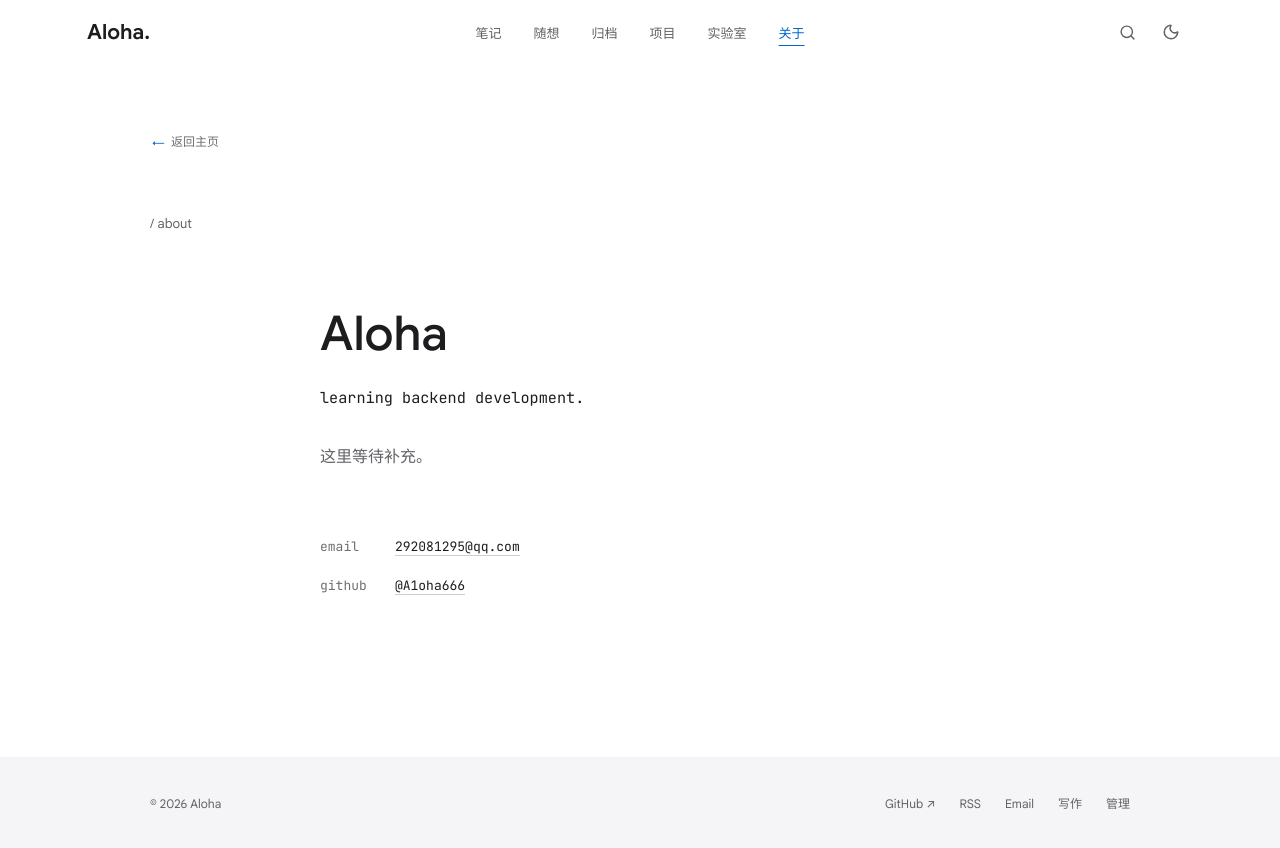
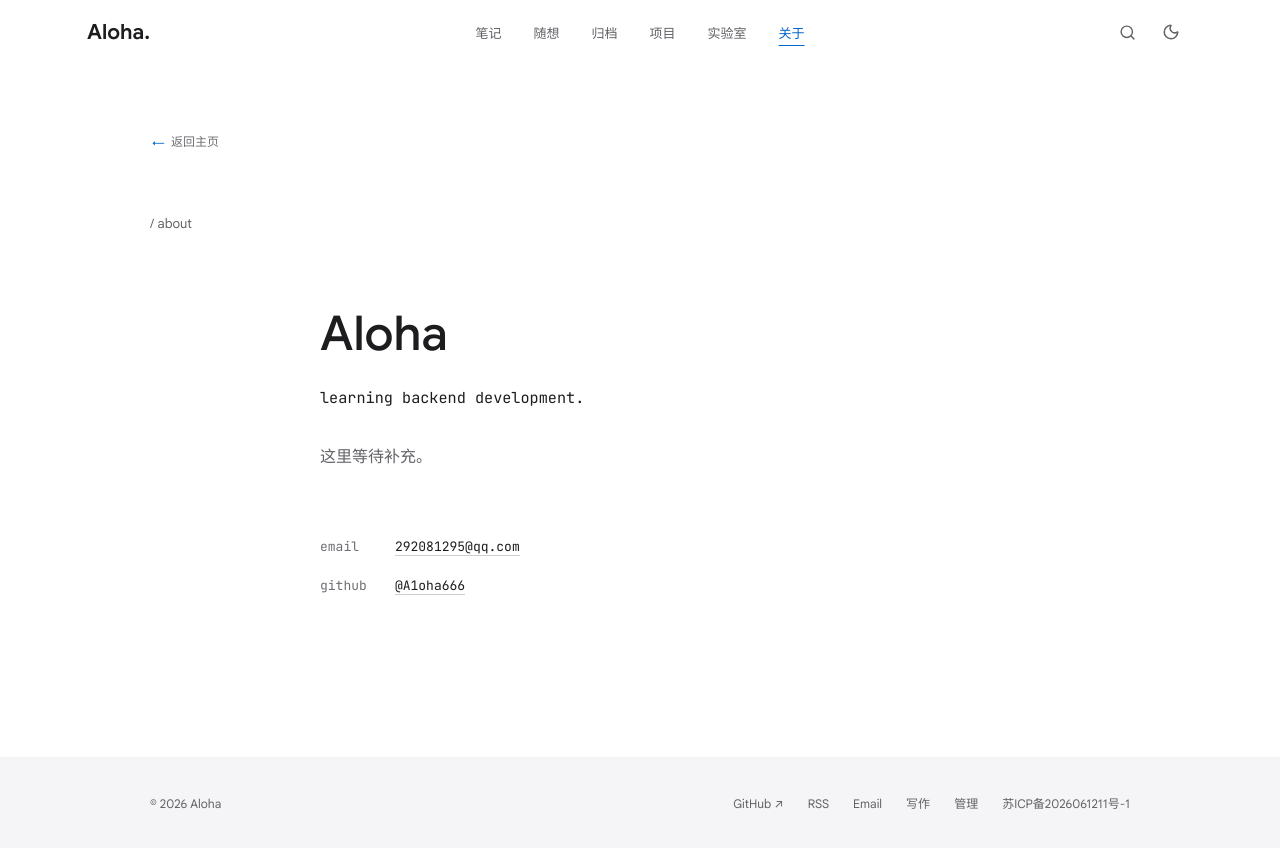
Before and after one commit to A1oha666/MonostichBlog, an Astro site: page /about in a window 1280 px wide. Built offline with nearby package versions, Linux system fonts and the light colour scheme; Astro itself is replaced by a stand-in of ours.

Commit message:
页脚添加 ICP 备案号并链接工信部备案系统

```diff
--- a/src/components/SiteFooter.astro
+++ b/src/components/SiteFooter.astro
@@ -12,6 +12,7 @@ const year = new Date().getFullYear();
     <a href="mailto:292081295@qq.com">Email</a>
     <a href="https://admin.monostich.cloud/editor/" title="写文章">写作</a>
     <a href="https://admin.monostich.cloud/_/" title="内容后台">管理</a>
+    <a href="https://beian.miit.gov.cn/" target="_blank" rel="noopener">苏ICP备2026061211号-1<span class="sr-only">（在新窗口打开）</span></a>
   </div>
   </div>
 </footer>
```
